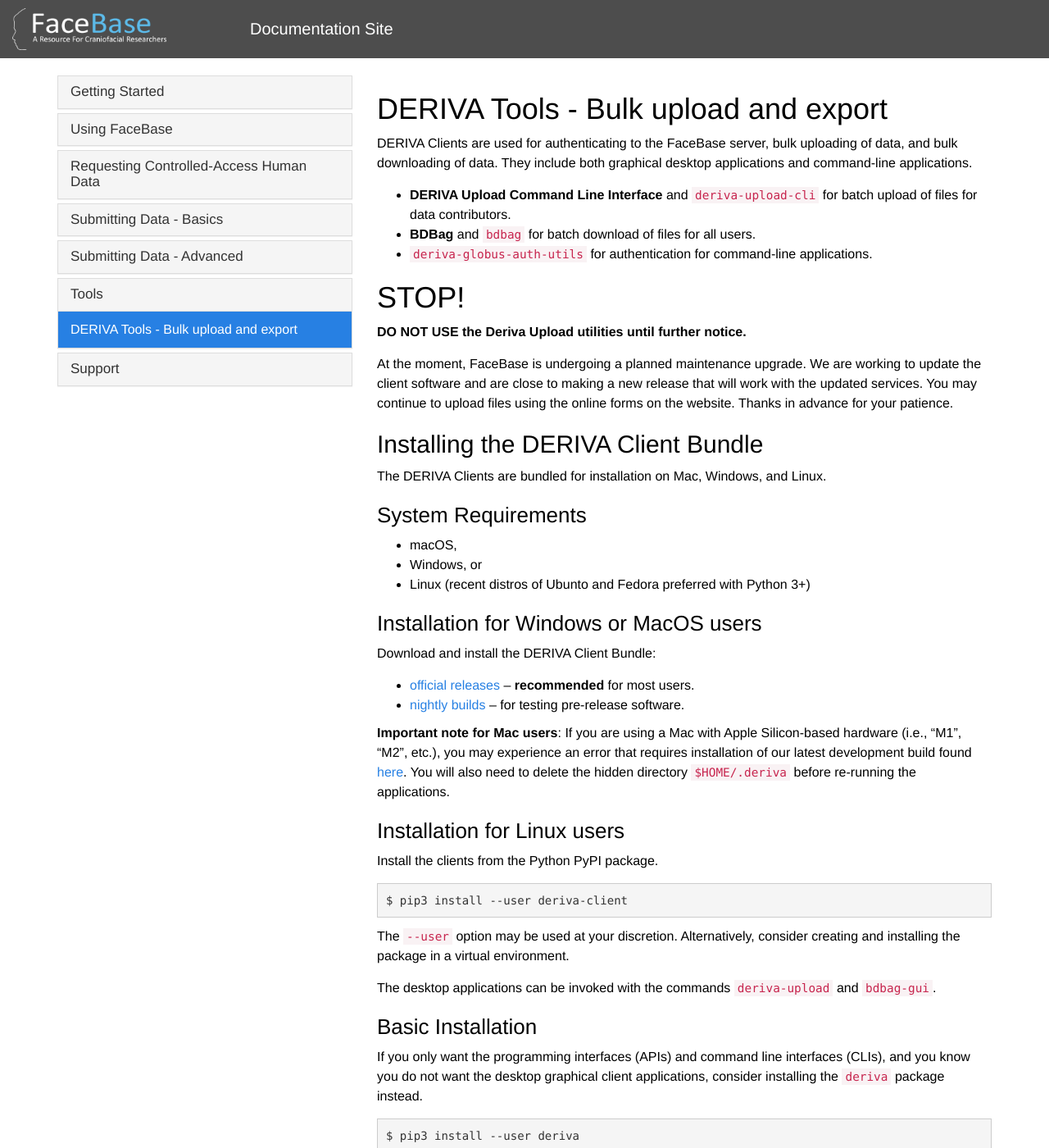
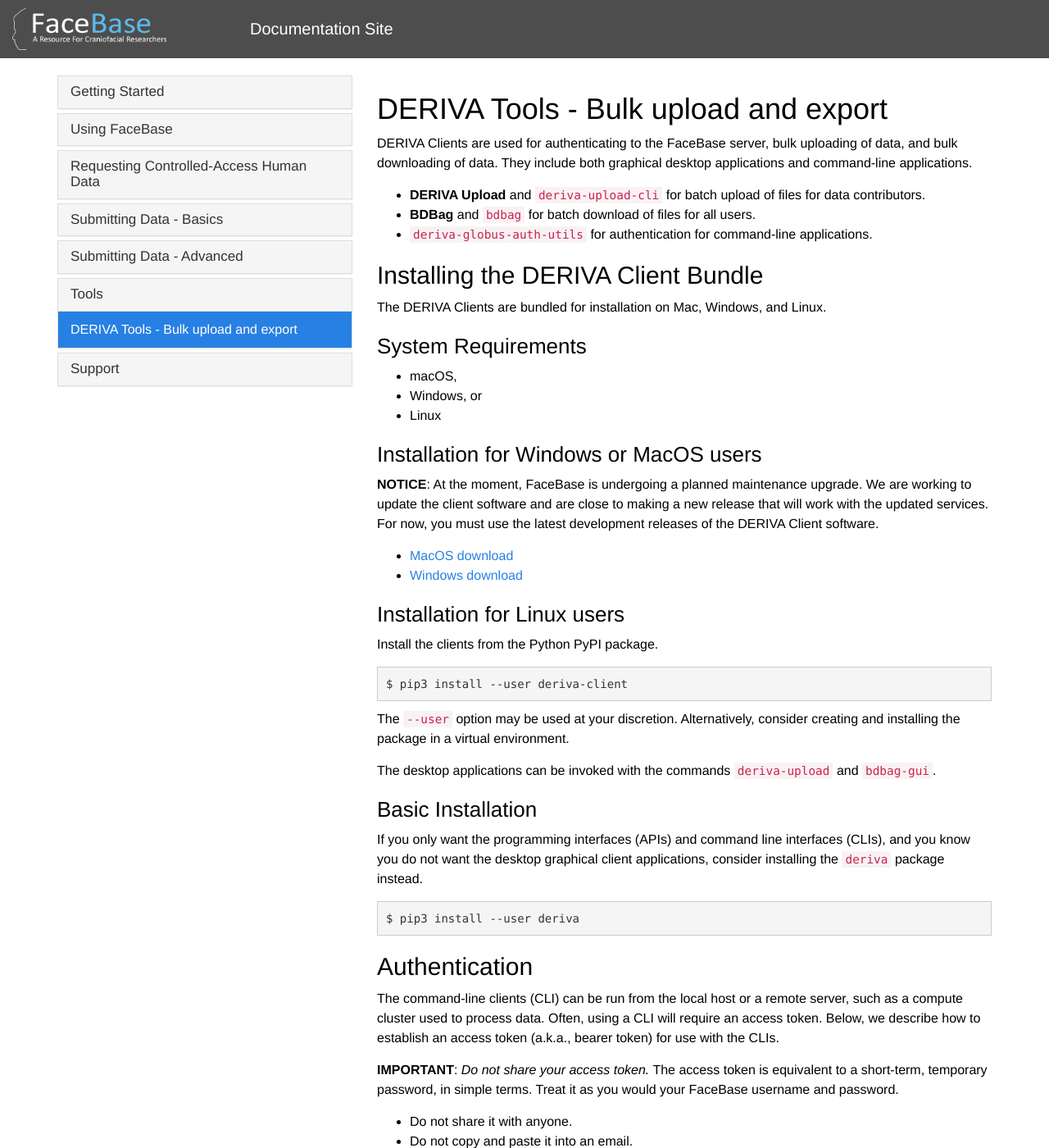
Before and after one commit to informatics-isi-edu/facebase-docs, a Jekyll site: the page built from docs/_docs/submitting-advanced/Deriva-Clients.md, in a window 1280 px wide and 1400 px high. Shown: the whole window at 82% size. Built offline with Jekyll 4.4.1, drawn with Linux system fonts in a browser that asks for light colours; comment, search, counter and statistics services are not loaded.

Commit message:
update bundle download links and remove warning

```diff
--- a/docs/_docs/submitting-advanced/Deriva-Clients.md
+++ b/docs/_docs/submitting-advanced/Deriva-Clients.md
@@ -6,15 +6,9 @@
 DERIVA Clients are used for authenticating to the FaceBase server, bulk uploading of data, and bulk downloading of data.
 They include both graphical desktop applications and command-line applications.
 
-- **DERIVA Upload Command Line Interface** and `deriva-upload-cli` for batch upload of files for data contributors.
+- **DERIVA Upload** and `deriva-upload-cli` for batch upload of files for data contributors.
 - **BDBag** and `bdbag` for batch download of files for all users.
 - `deriva-globus-auth-utils` for authentication for command-line applications.
-
-# STOP!
-
-**DO NOT USE the Deriva Upload utilities until further notice.**
-
-At the moment, FaceBase is undergoing a planned maintenance upgrade. We are working to update the client software and are close to making a new release that will work with the updated services. You may continue to upload files using the online forms on the website. Thanks in advance for your patience.
 
 ## Installing the DERIVA Client Bundle
 
@@ -23,16 +17,23 @@
 ### System Requirements
 - macOS,
 - Windows, or
-- Linux (recent distros of Ubunto and Fedora preferred with Python 3+)
+- Linux
 
 ### Installation for Windows or MacOS users
 
+**NOTICE**: At the moment, FaceBase is undergoing a planned maintenance upgrade. We are working to update the client software and are close to making a new release that will work with the updated services. For now, you must use the latest development releases of the DERIVA Client software.
+
+ - [MacOS download](https://buildbot.derivacloud.org/~buildbot/deriva-client-bundle/dev/DERIVA-Client-Tools-1.7.4-202505130521-osx.dmg)
+ - [Windows download](https://buildbot.derivacloud.org/~buildbot/deriva-client-bundle/dev/DERIVA-Client-Tools-1.7.4-202505130525-win64.msi)
+
+<!--
 Download and install the DERIVA Client Bundle:
- - [official releases](https://github.com/informatics-isi-edu/deriva-client-bundle/releases) -- **recommended** for most users.
+ - [official releases](https://github.com/informatics-isi-edu/deriva-client-bundle/releases) -- **new release coming soon** for most users.
  - [nightly builds](https://buildbot.derivacloud.org/~buildbot/deriva-client-bundle/dev/) -- for testing pre-release software.
 
 **Important note for Mac users**: If you are using a Mac with Apple Silicon-based hardware (i.e., "M1", "M2", etc.), you
 may experience an error that requires installation of our latest development build found [here](https://buildbot.derivacloud.org/~buildbot/deriva-client-bundle/dev/DERIVA-Client-Tools-1.7.0-202410011807-osx.dmg). You will also need to delete the hidden directory `$HOME/.deriva` before re-running the applications.
+//-->
 
 ### Installation for Linux users
 
--- a/docs/_docs/submitting-basic/Upload-Files.md
+++ b/docs/_docs/submitting-basic/Upload-Files.md
@@ -8,21 +8,13 @@
 - **Interactive**: upload files individually from your web browser (recommended for smaller datasets).
 - **Batch**: upload files in a batch using command-line utilities or desktop applications (recommended for large volumes of data).
 
-**IMPORTANT**: Do NOT upload _Human Subjects_ data using these procedures described below. Please contact [FaceBase Help](mailto:help@facebase.org) for more information.
-
 ## Before You Begin
 
 You must first [create a dataset](../Create-a-Dataset/) and [describe the experiments and biosamples](../Describe-Experiments-and-Biosamples/) used for that dataset. Once you have completed those steps you may upload data files.
 
 ## Interactive File Upload
 
-To upload files from your web browser, see instructions for file upload [here](../Describe-Experiments-and-Biosamples/).
-
-# STOP!
-
-**DO NOT USE the Deriva Upload utilities until further notice.**
-
-At the moment, FaceBase is undergoing a planned maintenance upgrade. We are working to update the client software and are close to making a new release that will work with the updated services. You may continue to upload files using the online forms on the website. Thanks in advance for your patience.
+To upload files from your web browser, see instructions for file upload [here](../Describe-Experiments-and-Biosamples/#upload-files).
 
 ## Batch File Upload
 
```
Also changed, not shown: other parts of docs/_docs/submitting-basic/Upload-Files.md (+1 -1 lines).
